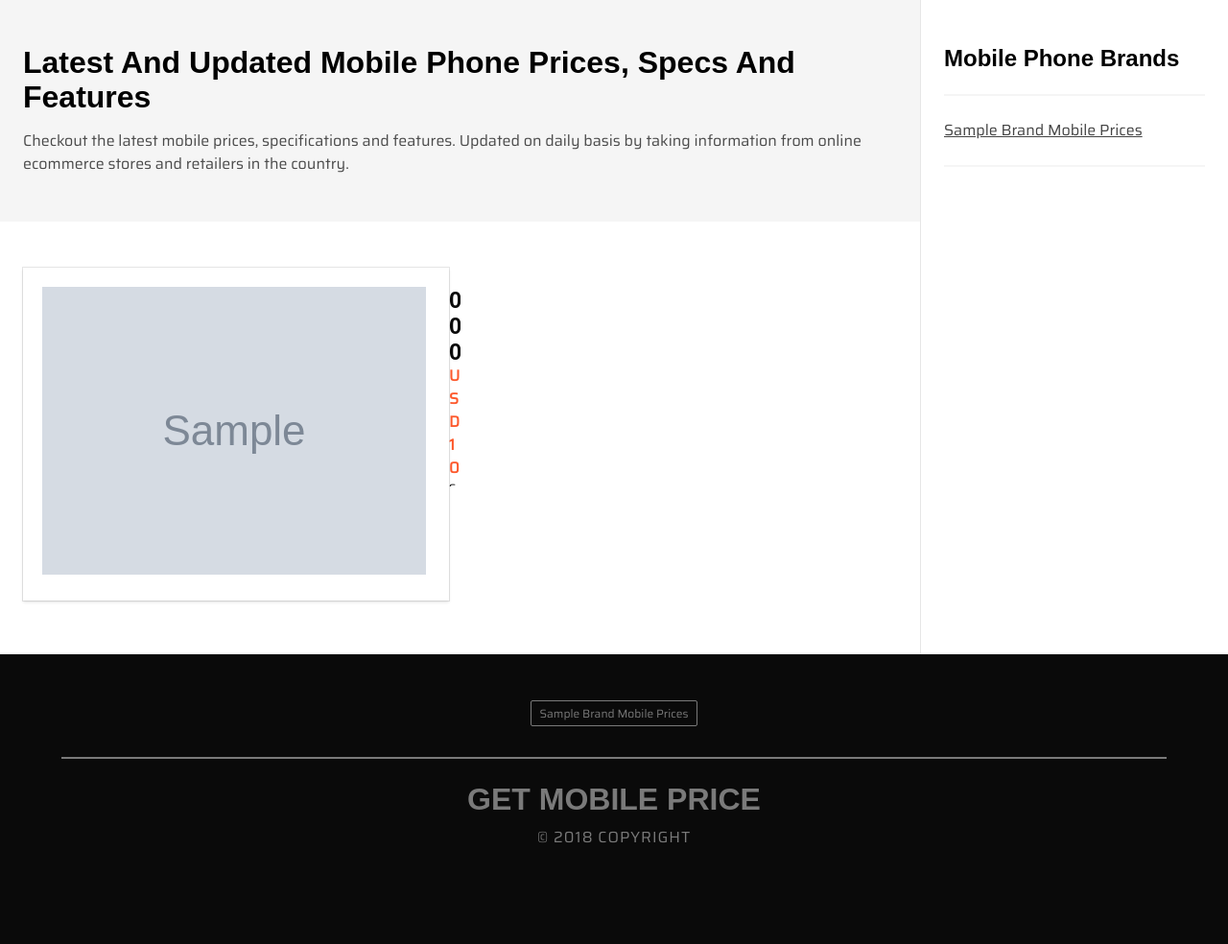
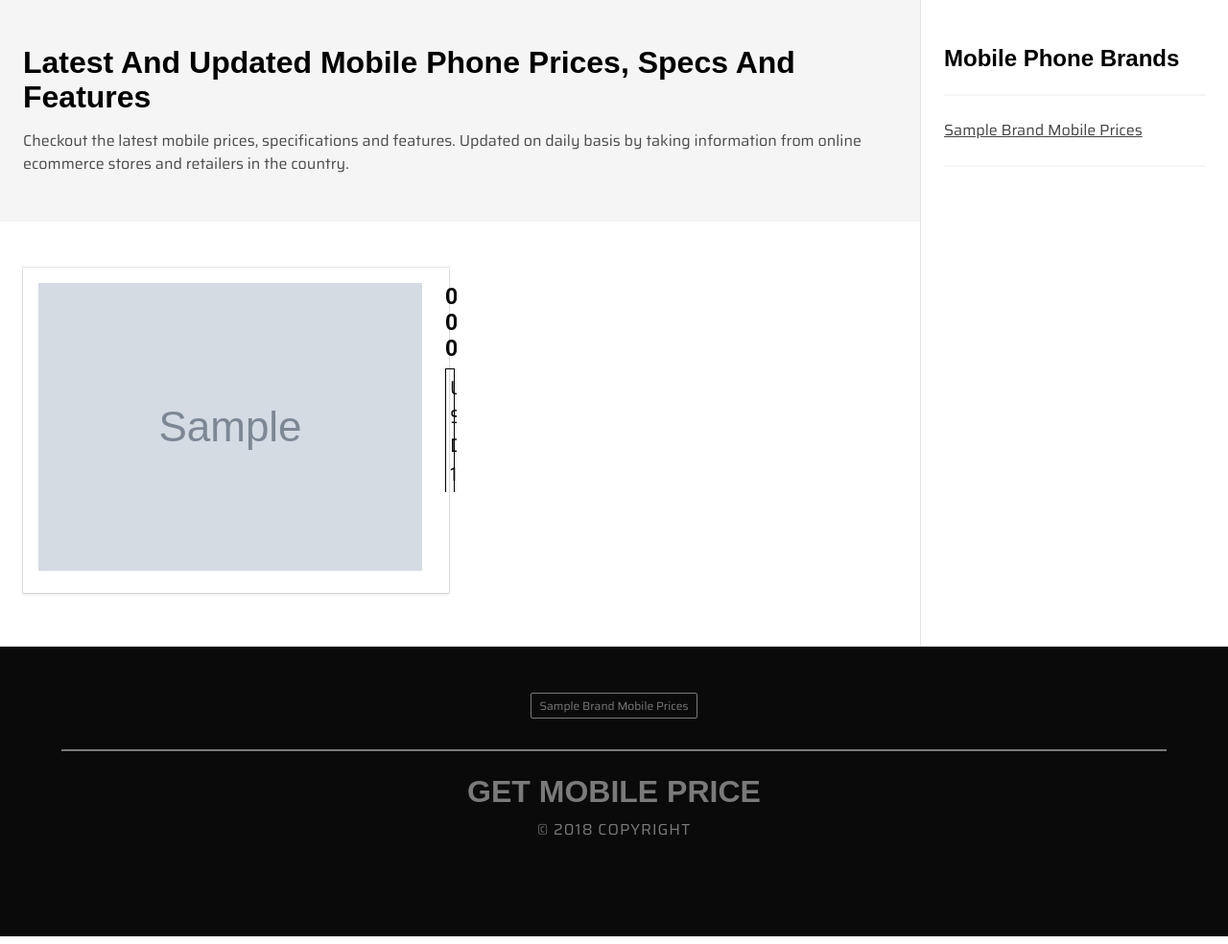
Before and after one commit to saqibrauf/gmt, a Django app: page / in a window 1280 px wide. Shown: the part 65-1049 px from the top of the page at 96% size. Run offline with Django 3.2, Linux system fonts and the light colour scheme; tables that the repository leaves empty hold one stand-in row (values such as "Sample post"); grey boxes marked "Sample" are stand-in pictures; some libraries are stand-ins or nearby versions; some web fonts are replaced.

Commit message:
ISSUES_1

```diff
--- a/assets/css/styles.css
+++ b/assets/css/styles.css
@@ -77,12 +77,13 @@ b, strong {
 }
 
 .desc {
-	max-height: 220px;
+	max-height: 230px;
 	overflow: hidden;
 }
 
 .column .box {
-	margin-bottom: 0.5rem !important;
+	margin-bottom: .5rem !important;
+	padding: 1rem !important;
 }
 
 @media screen and (min-width: 1088px) {
@@ -95,9 +96,9 @@ b, strong {
 
 @media screen and (max-width: 768px) {
 	.p-img {
-		max-height: 125px;
+		max-height: 135px;
 	}
 	.desc {
-		max-height: 135px;
+		max-height: 145px;
 	}
 }
--- a/mprices/templates/mprices/brand.html
+++ b/mprices/templates/mprices/brand.html
@@ -27,8 +27,8 @@
 							<img class="p-img" itemprop="image" src="{{p.phone_image.url}}" alt="{{p.phone_model|title}}" height="212">
 						</div>
 						<div class="column desc">
-							<h2 itemprop="name" class="is-marginless is-size-4 is-size-6-mobile has-text-black">{{p.phone_model|title}}</h2>
-							<p itemprop="offers" itemscope itemtype="http://schema.org/Offer" class="is-size-6 is-size-7-mobile is-marginless has-text-weight-bold has-text-primary">
+							<h2 itemprop="name" class="is-marginless is-size-4 is-size-5-mobile has-text-black">{{p.phone_model|title}}</h2>
+							<p itemprop="offers" itemscope itemtype="http://schema.org/Offer" class="is-size-5 is-size-7-touch has-text-black" style="border: 1px solid #000; padding: 0.25rem; margin: 0.5rem 0;">
 								<span>USD {{p.price|intcomma}}</span>
 								{% if request.session.location and request.session.currency != 'USD' %}
 									<span> - {{ request.session.currency }} {% multiply p.price request.session.exchange %}</span>
--- a/mprices/templates/mprices/index.html
+++ b/mprices/templates/mprices/index.html
@@ -27,8 +27,8 @@
 							<img class="p-img" itemprop="image" src="{{p.phone_image.url}}" alt="{{p.phone_model|title}}" height="212">
 						</div>
 						<div class="column desc">
-							<h2 itemprop="name" class="is-marginless is-size-4 is-size-6-mobile has-text-black">{{p.phone_model|title}}</h2>
-							<p itemprop="offers" itemscope itemtype="http://schema.org/Offer" class="is-size-6 is-size-7-mobile is-marginless has-text-weight-bold has-text-primary">
+							<h2 itemprop="name" class="is-marginless is-size-4 is-size-5-mobile has-text-black">{{p.phone_model|title}}</h2>
+							<p itemprop="offers" itemscope itemtype="http://schema.org/Offer" class="is-size-5 is-size-7-touch has-text-black" style="border: 1px solid #000; padding: 0.25rem; margin: 0.5rem 0;">
 								<span>USD {{p.price|intcomma}}</span>
 								{% if request.session.location and request.session.currency != 'USD' %}
 									<span> - {{ request.session.currency }} {% multiply p.price request.session.exchange %}</span>
--- a/mprices/templates/mprices/phone-detail.html
+++ b/mprices/templates/mprices/phone-detail.html
@@ -177,8 +177,8 @@
 									<img class="p-img" itemprop="image" src="{{p.phone_image.url}}" alt="{{p.phone_model|title}}" height="212">
 								</div>
 								<div class="column desc">
-									<h2 itemprop="name" class="is-marginless is-size-4 is-size-6-mobile has-text-black">{{p.phone_model|title}}</h2>
-									<p itemprop="offers" itemscope itemtype="http://schema.org/Offer" class="is-size-6 is-size-7-mobile is-marginless has-text-weight-bold has-text-primary">
+									<h2 itemprop="name" class="is-marginless is-size-4 is-size-5-mobile has-text-black">{{p.phone_model|title}}</h2>
+									<p itemprop="offers" itemscope itemtype="http://schema.org/Offer" class="is-size-5 is-size-7-touch has-text-black" style="border: 1px solid #000; padding: 0.25rem; margin: 0.5rem 0;">
 										<span>USD {{p.price|intcomma}}</span>
 										{% if request.session.location and request.session.currency != 'USD' %}
 											<span> - {{ request.session.currency }} {% multiply p.price request.session.exchange %}</span>
--- a/mprices/templates/mprices/search.html
+++ b/mprices/templates/mprices/search.html
@@ -93,8 +93,8 @@
 							<img class="p-img" itemprop="image" src="{{p.phone_image.url}}" alt="{{p.phone_model|title}}" height="212">
 						</div>
 						<div class="column desc">
-							<h2 itemprop="name" class="is-marginless is-size-4 is-size-6-mobile has-text-black">{{p.phone_model|title}}</h2>
-							<p itemprop="offers" itemscope itemtype="http://schema.org/Offer" class="is-size-6 is-size-7-mobile is-marginless has-text-weight-bold has-text-primary">
+							<h2 itemprop="name" class="is-marginless is-size-4 is-size-5-mobile has-text-black">{{p.phone_model|title}}</h2>
+							<p itemprop="offers" itemscope itemtype="http://schema.org/Offer" class="is-size-5 is-size-7-touch has-text-black" style="border: 1px solid #000; padding: 0.25rem; margin: 0.5rem 0;">
 								<span>USD {{p.price|intcomma}}</span>
 								{% if request.session.location and request.session.currency != 'USD' %}
 									<span> - {{ request.session.currency }} {% multiply p.price request.session.exchange %}</span>
```
